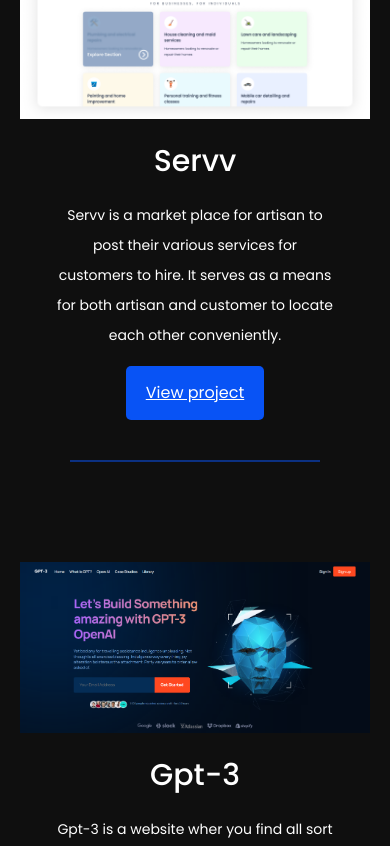
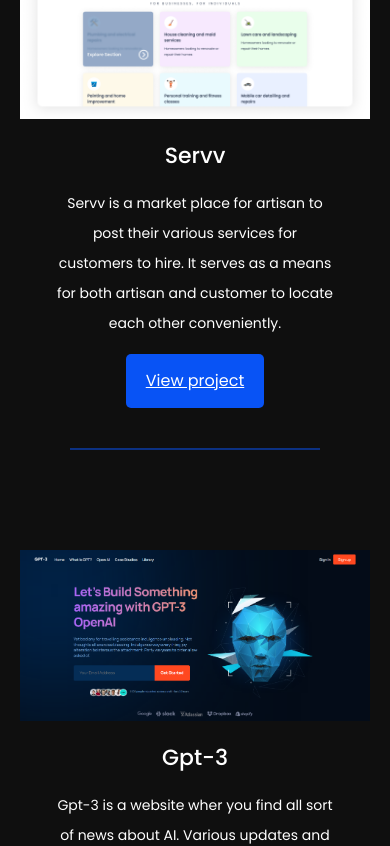
Before and after one commit to Ayotowiwa/myporfolio, a Next.js app: page / in a window 390 px wide. Shown: the part 3879-4725 px from the top of the page. Built offline with nearby package versions, Linux system fonts and the light colour scheme.

Commit message:
visual hierarchy

```diff
--- a/src/app/page.tsx
+++ b/src/app/page.tsx
@@ -330,7 +330,7 @@
         </div>
         <div className="flex flex-col gap-[30px] justify-center items-center ">
           <Image
-            className=" md:flex "
+            className=" md:flex w-[250px] md:w-[auto]"
             src={resumeImage}
             alt="contact person avatar"
           />
@@ -493,7 +493,7 @@
           alt=" case study image "
         />
         <div className=" flex flex-col md:gap-[22px] gap-[16px] max-w-[500px] items-left ">
-          <h1 className=" text-[30px] font-medium ">{props.title}</h1>
+          <h1 className=" text-[22px] md:text-[30px] font-medium ">{props.title}</h1>
           <p className=" md:text-[20px] text-[14px] w-[80%] md:mx-0 mx-auto leading-[30px]  ">
             {props.description}
           </p>
```
